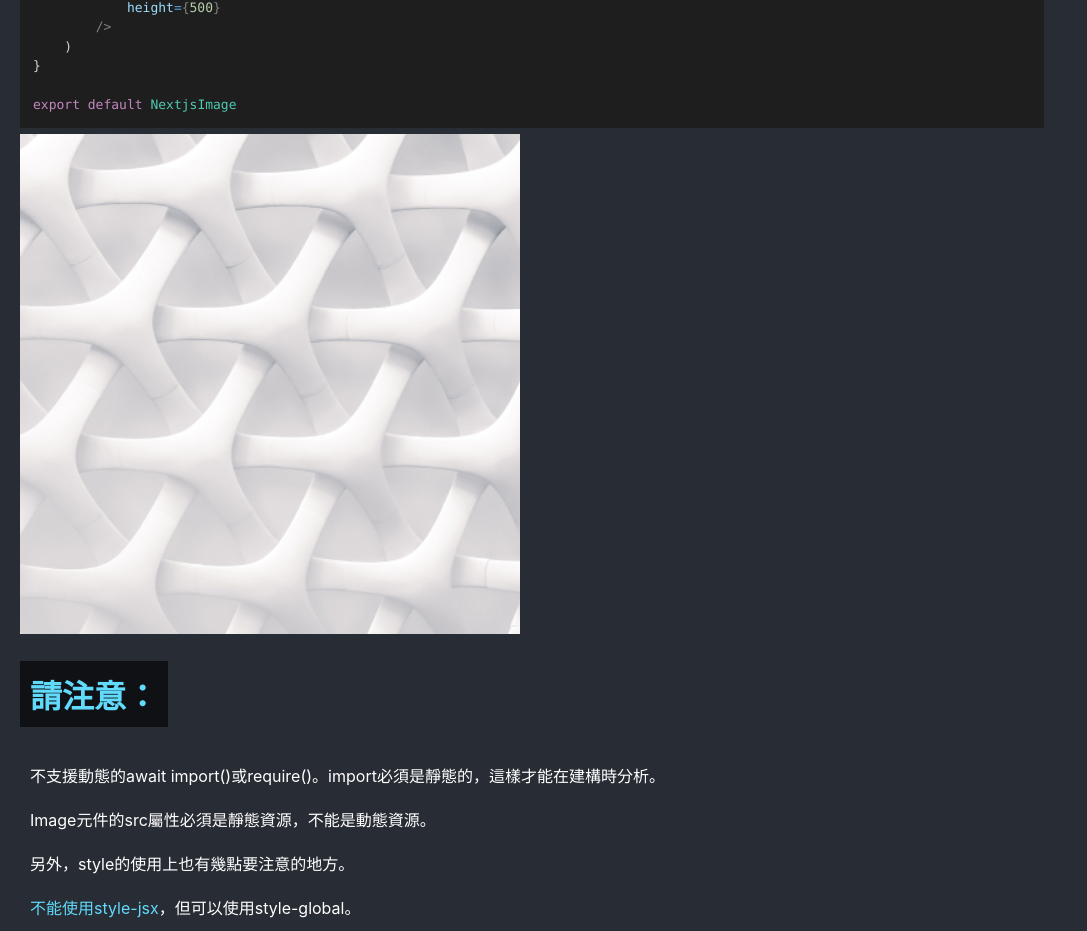
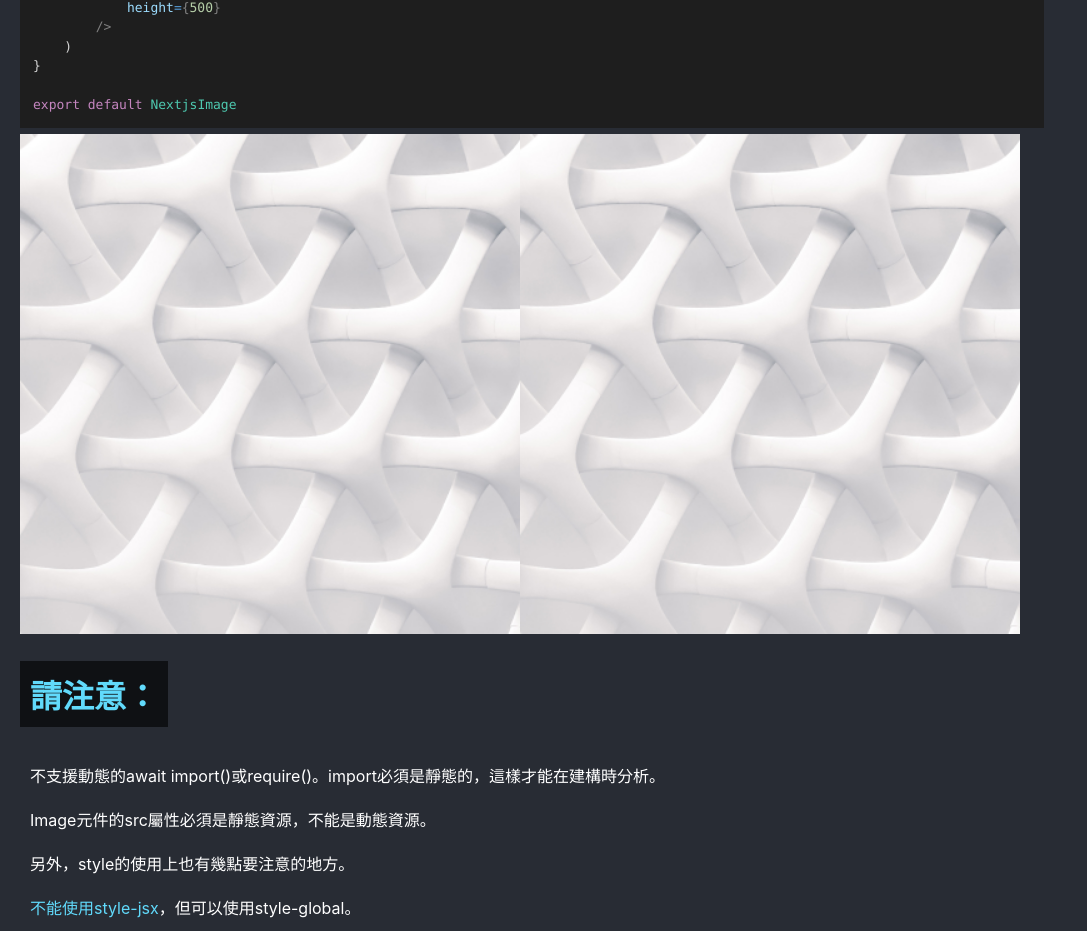
Before and after one commit to Bobo100/React-Next.js-Introduce, a Next.js app: page /NextjsImage in a window 1280 px wide. Shown: the part 2434-3365 px from the top of the page, without its empty margins (0-1087 px from the left). Built offline with nearby package versions, Linux system fonts and the light colour scheme.

Commit message:
Next.js Image Quality Test

```diff
--- a/package.json
+++ b/package.json
@@ -10,7 +10,7 @@
     "@types/styled-components": "^5.1.26",
     "eslint": "^8.36.0",
     "eslint-config-next": "^13.2.4",
-    "next": "^13.2.4",
+    "next": "13.0.6",
     "prismjs": "^1.29.0",
     "react": "^18.2.0",
     "react-dom": "^18.2.0",
--- /dev/null
+++ b/src/components/image-nextjs/localImage.tsx
@@ -0,0 +1,29 @@
+
+import Image from 'next/image'
+import profilePic from '../../../public/images/profile.jpg'
+import { useRef } from 'react'
+
+function LocalImage() {
+    const imageRef = useRef(null)
+    console.log(imageRef.current)
+    return (
+        <div className='flex'>
+            <Image
+                ref={imageRef}
+                src={profilePic}
+                alt="Picture of the author"
+                width={500}
+                height={500}
+            />
+            <Image
+                src={profilePic}
+                alt="Picture of the author"
+                width={500}
+                height={500}
+                quality={1}
+            />
+        </div>
+    )
+}
+
+export default LocalImage
--- a/src/components/image-nextjs/locatImage.tsx
+++ /dev/null
@@ -1,16 +0,0 @@
-
-import Image from 'next/image'
-import profilePic from '../../../public/images/profile.jpg'
-
-function LocalImage() {
-    return (
-        <Image
-            src={profilePic}
-            alt="Picture of the author"
-            width={500}
-            height={500}
-        />
-    )
-}
-
-export default LocalImage
--- a/src/pages/NextjsImage.tsx
+++ b/src/pages/NextjsImage.tsx
@@ -1,6 +1,6 @@
 import Head from 'next/head'
 import { CommonPrism } from '../components/Common'
-import LocalImage from '../components/image-nextjs/locatImage'
+import LocalImage from '../components/image-nextjs/localImage'
 import RemoteImage from '../components/image-nextjs/remoteImage'
 import Layout from '../components/layout'
 function NextjsImage() {
--- a/tsconfig.json
+++ b/tsconfig.json
@@ -16,7 +16,8 @@
     "moduleResolution": "node",
     "resolveJsonModule": true,
     "isolatedModules": true,
-    "jsx": "preserve"
+    "jsx": "preserve",
+    "target": "es5"
   },
   "include": [
     "next-env.d.ts",
```
Also changed, not shown: 1 other file (tests, documents, lock files or other folders).
